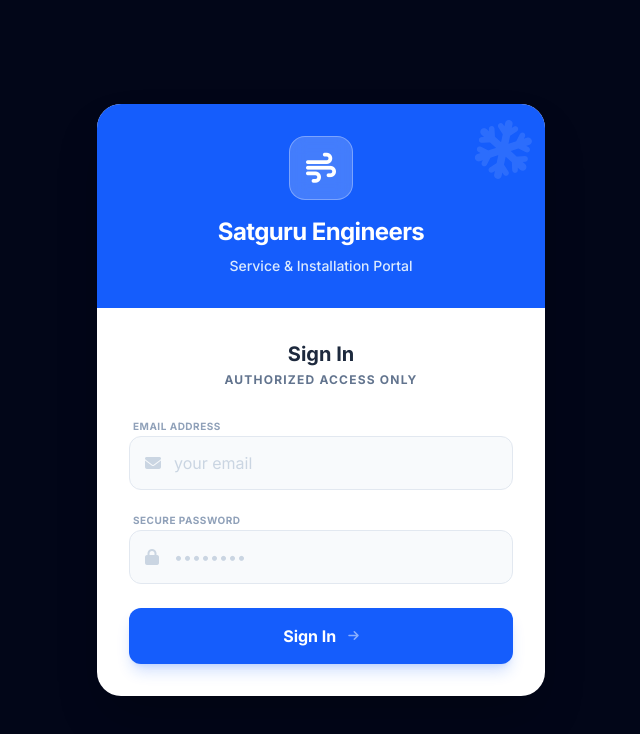
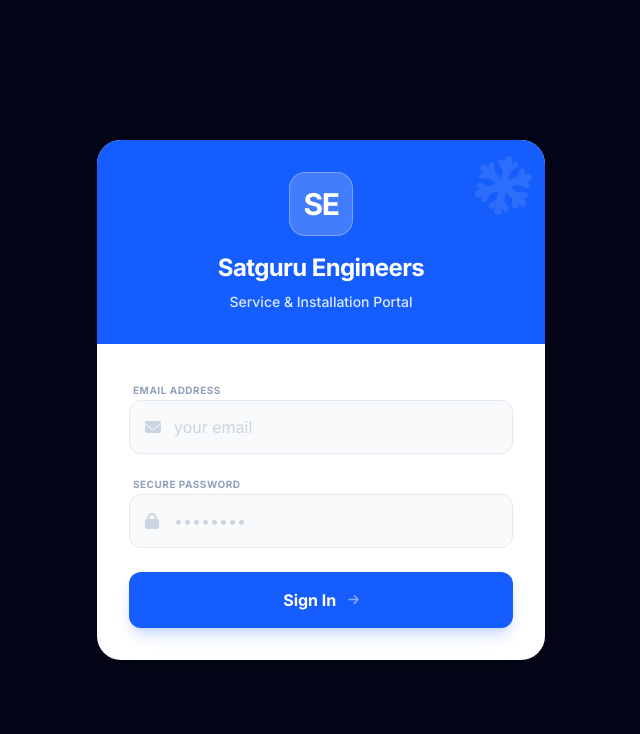
Before and after one commit to Anmol498/AC_Automation, a React (Vite) app in the folder client/: page /#/login in a window 1280 px wide. Shown: the top 734 px of the page, without its empty margins (319-959 px from the left). Built offline with nearby package versions, Linux system fonts and the light colour scheme; no server answers.

Commit message:
chore: Update login page logo and remove heading

```diff
--- a/client/src/pages/Login.tsx
+++ b/client/src/pages/Login.tsx
@@ -47,17 +47,13 @@ const Login: React.FC = () => {
             <i className="fa-solid fa-snowflake text-6xl rotate-12"></i>
           </div>
           <div className="w-16 h-16 bg-white/20 rounded-2xl flex items-center justify-center mx-auto mb-4 backdrop-blur-sm border border-white/30">
-            <i className="fa-solid fa-wind text-3xl"></i>
+            <span className="text-3xl font-black tracking-tighter text-white">SE</span>
           </div>
           <h2 className="text-2xl font-bold tracking-tight">{APP_NAME}</h2>
           <p className="text-blue-100 mt-2 text-sm font-medium">Service & Installation Portal</p>
         </div>
 
         <form onSubmit={handleSubmit} className="p-8 space-y-6">
-          <div className="text-center">
-            <h3 className="text-xl font-bold text-slate-800">Sign In</h3>
-            <p className="text-slate-500 text-xs mt-1 uppercase font-bold tracking-widest">Authorized Access Only</p>
-          </div>
 
           {error && (
             <div className="bg-red-50 border border-red-100 text-red-600 px-4 py-3 rounded-xl text-sm flex items-start gap-3 animate-shake">
```
